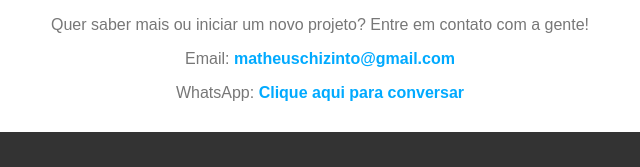
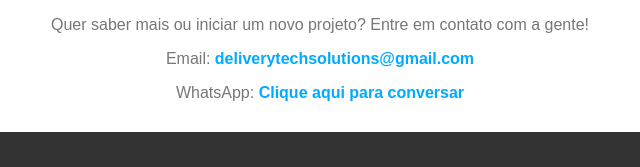
Before and after one commit to Iathi/Projeto, a plain HTML site: page index.html in a window 1280 px wide. Shown: the part 559-726 px from the top of the page, 320-960 px from the left. Drawn offline with Linux system fonts and the light colour scheme.

Commit message:
Update index.html

```diff
--- a/index.html
+++ b/index.html
@@ -171,8 +171,8 @@
     <section id="contato" class="contact">
         <h2>Contato</h2>
         <p>Quer saber mais ou iniciar um novo projeto? Entre em contato com a gente!</p>
-        <p>Email: <a href="mailto:matheuschizinto@gmail.com
-">matheuschizinto@gmail.com</a></p>
+        <p>Email: <a href="mailto:deliverytechsolutions@gmail.com
+">deliverytechsolutions@gmail.com</a></p>
         <p>WhatsApp: <a href="https://chat.whatsapp.com/J2E6FZjRGr0HrVbw6p3Pyq" target="_blank">Clique aqui para conversar</a></p>
     </section>
 
```
